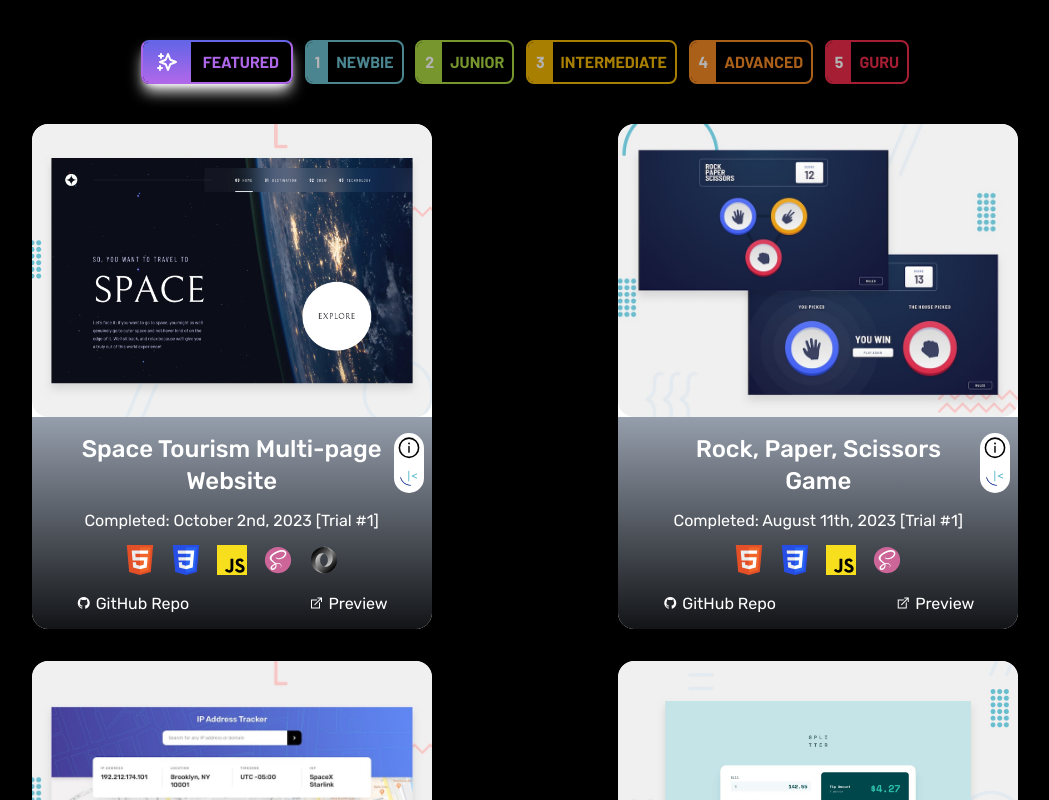
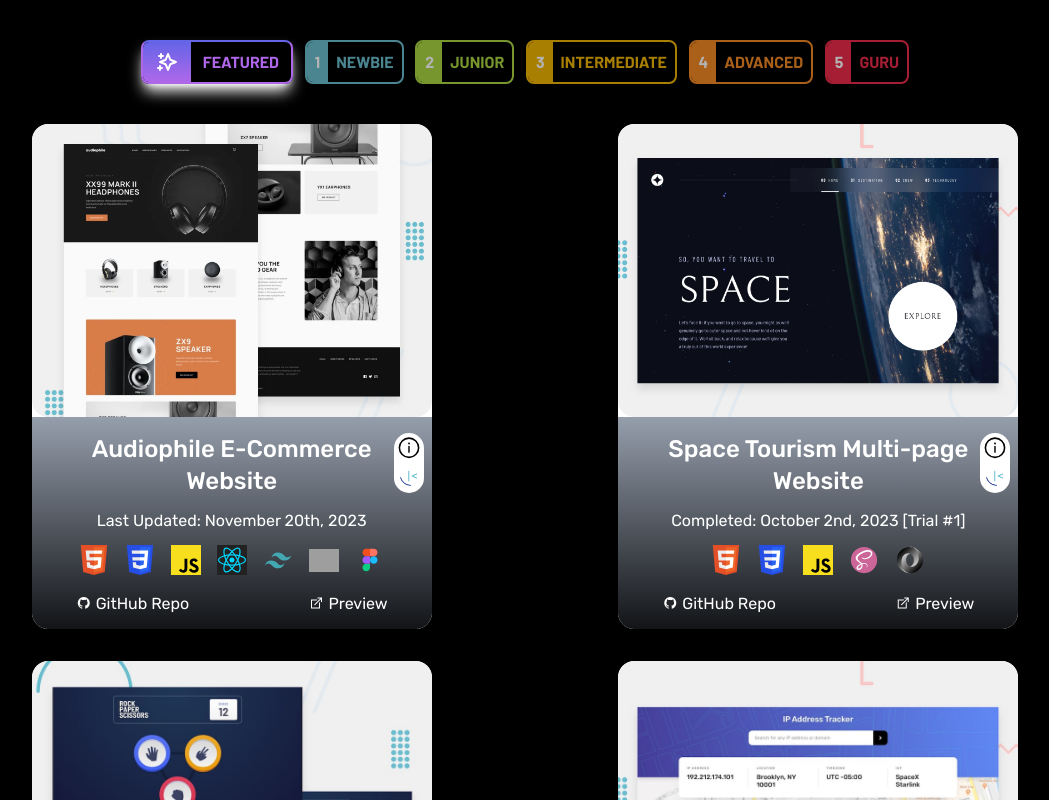
Before and after one commit to Zy8712/bryan-li, a React (Vite) app: page /portfolio in a window 1280 px wide. Shown: the part 400-1200 px from the top of the page, without its empty margins (115-1164 px from the left). Built offline with nearby package versions, Linux system fonts and the light colour scheme; grey boxes are pictures that could not be loaded.

Commit message:
added figma icon, updated audio site status

```diff
--- a/src/components/UltimateProjectCard.jsx
+++ b/src/components/UltimateProjectCard.jsx
@@ -8,6 +8,7 @@ import Bootstrap_Icon from '../assets/language-icons/bootstrap-fill-svgrepo-com.
 import JSON_Icon from '../assets/language-icons/json-official-svgrepo-com.svg';
 import API_Icon from '../assets/language-icons/api-svgrepo-com.svg';
 import Wouter_Icon from '../assets/other-icons/wouter-github-logo.svg';
+import Figma_Icon from '../assets/other-icons/figma-svgrepo-com.svg';
 
 import Info_Icon from '../assets/info-svgrepo-com.svg';
 import FrontendMentor from '../assets/frontend-mentor-logo-transparent.png';
@@ -52,6 +53,8 @@ function UltimateProjectCard(props) {
                 className={`w-[30px] mx-2 ${props.apiTF ? 'inline' : 'hidden'}`} />
               <img src={Wouter_Icon} alt="wouter_icon" title="Wouter"
                 className={`w-[30px] mx-2 ${props.wouterTF ? 'inline' : 'hidden'}`} />
+              <img src={Figma_Icon} alt="figma_icon" title="Figma"
+                className={`w-[30px] mx-2 ${props.figmaTF ? 'inline' : 'hidden'}`} />
             </div>
 
             <div className={`w-[30px] ${props.frontendmentorTF ? 'flex' : 'hidden'} flex-col absolute top-4 -right-9
--- a/src/components/frontend-mentor-filter-boxes/FemFeatured.jsx
+++ b/src/components/frontend-mentor-filter-boxes/FemFeatured.jsx
@@ -5,17 +5,18 @@ import CardAgeCalculatorAppTrial1 from '../project-cards/CardAgeCalculatorAppTri
 import CardAdviceGeneratorAppTrial1 from '../project-cards/CardAdviceGeneratorAppTrial1';
 import CardTipCalculatorAppTrial1 from '../project-cards/CardTipCalculatorAppTrial1';
 import CardFaqAccordionCardTrial1 from '../project-cards/CardFaqAccordionCardTrial1';
+import CardAudiophileEcommerceWebsiteTrial1 from '../project-cards/CardAudiophileEcommerceWebsiteTrial1';
 
 function FemFeatured() {
     return (
         <>
+            <CardAudiophileEcommerceWebsiteTrial1 />
             <CardSpaceTourismWebsiteTrial1 />
             <CardRockPaperScissorsGameTrial1 />
             <CardIPAddressTrackerTrial1 />
             <CardTipCalculatorAppTrial1 />
             <CardAdviceGeneratorAppTrial1 />
             <CardAgeCalculatorAppTrial1 />
-            <CardFaqAccordionCardTrial1 />
         </>
     );
 };
--- a/src/components/frontend-mentor-filter-boxes/FemGuru.jsx
+++ b/src/components/frontend-mentor-filter-boxes/FemGuru.jsx
@@ -1,8 +1,9 @@
+import CardAudiophileEcommerceWebsiteTrial1 from "../project-cards/CardAudiophileEcommerceWebsiteTrial1";
 
 function FemGuru() {
     return (
         <>
-
+            <CardAudiophileEcommerceWebsiteTrial1 />
         </>
     );
 };
--- a/src/components/portfolio-page-main-assets/project-boxes/FeaturedProjectsBox.jsx
+++ b/src/components/portfolio-page-main-assets/project-boxes/FeaturedProjectsBox.jsx
@@ -3,12 +3,14 @@ import CardRockPaperScissorsGameTrial1 from "../../project-cards/CardRockPaperSc
 import CardSpaceTourismWebsiteTrial1 from "../../project-cards/CardSpaceTourismWebsiteTrial1";
 import FrontendMentorDirectorySite from "../../personal-project-cards/FrontendMentorDirectorySite";
 import PortfolioSite from "../../personal-project-cards/PortfolioSite";
+import CardAudiophileEcommerceWebsiteTrial1 from "../../project-cards/CardAudiophileEcommerceWebsiteTrial1";
 
 function FeaturedProjectsBox() {
 
     return (
         <>
             <div className="w-full h-full flex flex-wrap justify-around">
+                <CardAudiophileEcommerceWebsiteTrial1 />
                 <PortfolioSite />
                 <FrontendMentorDirectorySite />
                 <CardSpaceTourismWebsiteTrial1 />
--- a/src/components/project-cards/CardAudiophileEcommerceWebsiteTrial1.jsx
+++ b/src/components/project-cards/CardAudiophileEcommerceWebsiteTrial1.jsx
@@ -8,10 +8,10 @@ function CardAudiophileEcommerceWebsiteTrial1() {
     <>
       <UltimateProjectCard
         name="Audiophile E-Commerce Website"
-        date="In Queue"
+        date="Last Updated: November 20th, 2023"
         previewImage={PreviewImage}
-        githubrepo=""
-        websitepreview=""
+        githubrepo="https://github.com/Zy8712/audiophile-ecommerce-website"
+        websitepreview="https://audiophilesite.vercel.app/"
         frontendmentorTF={true}
         challengeInfo="https://www.frontendmentor.io/challenges/audiophile-ecommerce-website-C8cuSd_wx"
         htmlTF={true}
@@ -24,6 +24,7 @@ function CardAudiophileEcommerceWebsiteTrial1() {
         jsonTF={false}
         apiTF={false}
         wouterTF={true}
+        figmaTF={true}
       />
     </>
   );
--- a/src/components/project-cards/CardPodRequestAccessTrial1.jsx
+++ b/src/components/project-cards/CardPodRequestAccessTrial1.jsx
@@ -23,6 +23,7 @@ function CardPodRequestAccessTrial1() {
         bootstrapTF={false}
         jsonTF={false}
         apiTF={false}
+        figmaTF={true}
       />
     </>
   );
```
Also changed, not shown: src/assets/other-icons/figma-svgrepo-com.svg (added).
